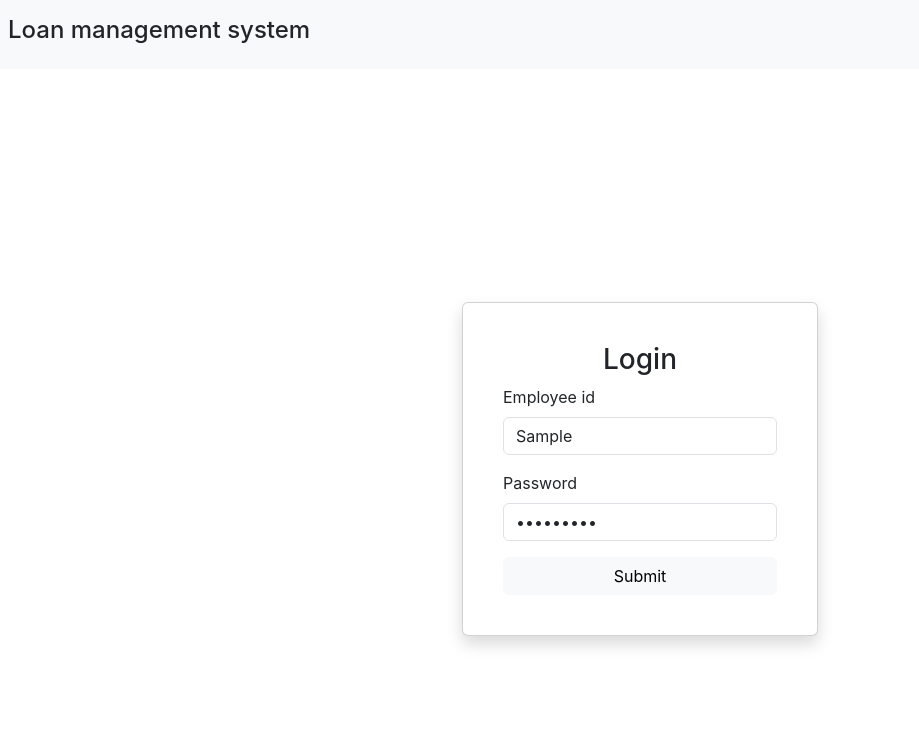
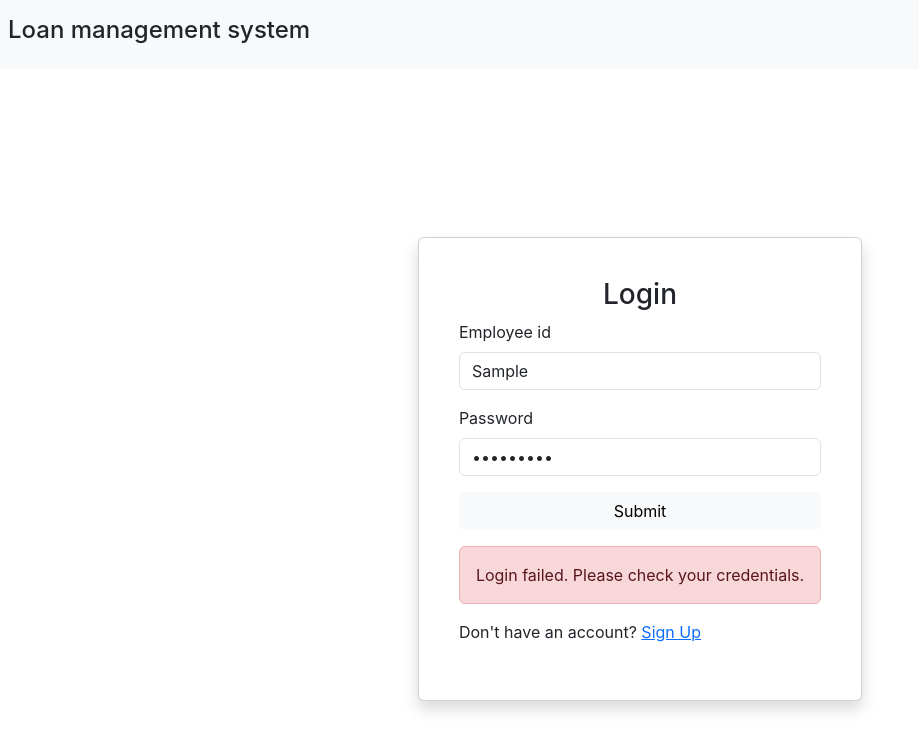
Before and after one commit to Adil-Bub/WF-DotNet-Team5, a React (Create React App) app in the folder frontend/: page /login in a window 1280 px wide. Both pictures are taken after typing "Sample", "Sample123" into the empty fields and a click on the button "Submit". Shown: the top 750 px of the page, without its empty margins (0-919 px from the left). Built offline with nearby package versions, Linux system fonts and the light colour scheme; no server answers.

Commit message:
Added Signup link and error handling

```diff
--- a/frontend/src/Pages/HomePage.js
+++ b/frontend/src/Pages/HomePage.js
@@ -1,10 +1,13 @@
 import React, {useContext} from "react";
 
 
+
 const HomePage = () => {
+
     return (
         <div>
             <h1> welcome to the Home Page! </h1>
+
         </div>
     )
 }
--- a/frontend/src/Pages/LoginWithToken.js
+++ b/frontend/src/Pages/LoginWithToken.js
@@ -1,7 +1,7 @@
 import React , {useContext,useState} from "react";
 import axios from 'axios';
 import { AppContext } from "../Context/App.context";
-import {useNavigate} from 'react-router-dom';
+import {useNavigate, Link } from 'react-router-dom';
 //npm install react-router-dom
 const LoginWithToken = () => {
     const [loginobj,setLogin] = useState({EmployeeId: '', Password: ''});
@@ -76,6 +76,15 @@ const LoginWithToken = () => {
                         <div className="d-grid gap-2">
                             <button type="submit" className="btn btn-primary btn-light">Submit</button>
                         </div>
+                        {error && (
+              <div className="alert alert-danger mt-3" role="alert">
+                Login failed. Please check your credentials.
+              </div>
+            )}
+            <p className="mt-3">
+              Don't have an account?{" "}
+              <Link to="/register">Sign Up</Link>
+            </p>
                     </form>
                 </div>
             </div>
```
